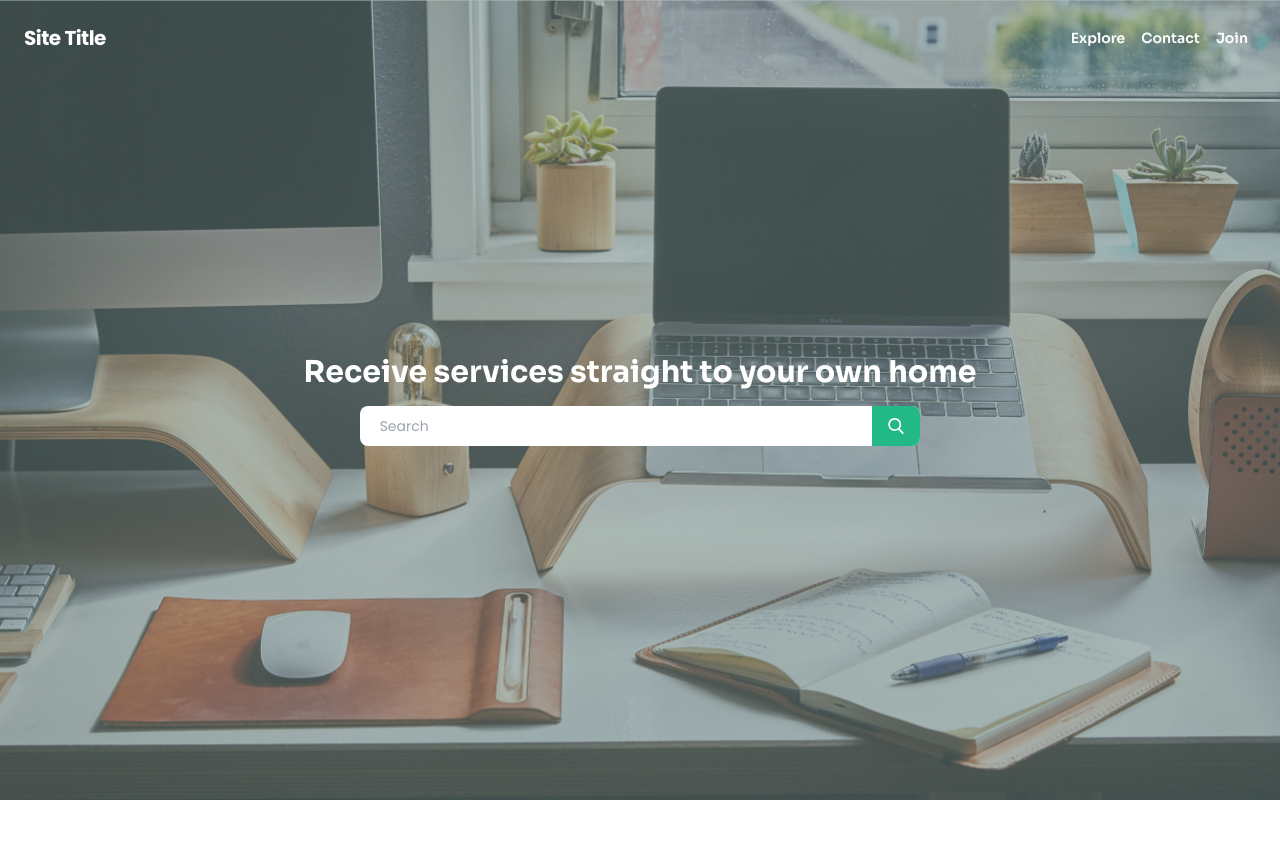
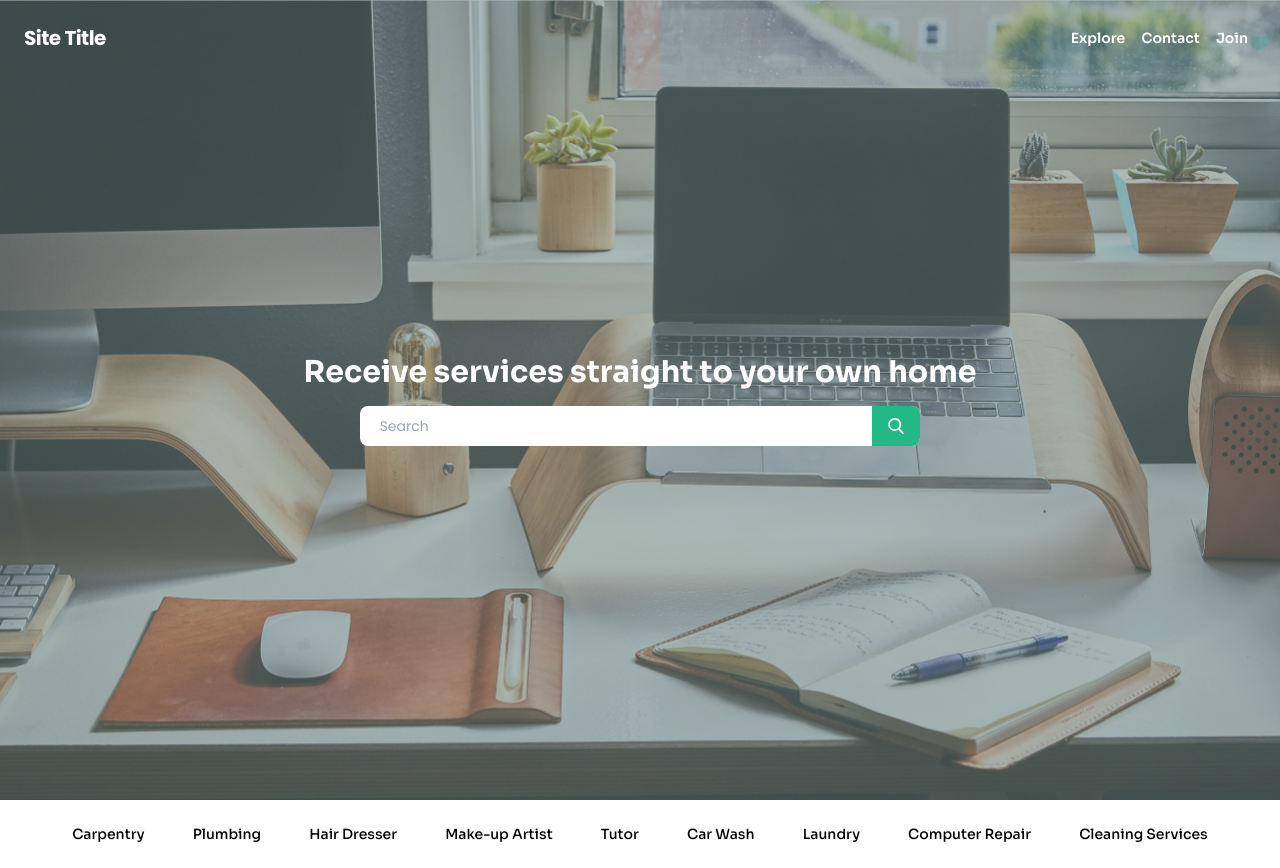
Before and after one commit to ShaneMaglangit/service-board, a Next.js app: page / in a window 1280 px wide. Before the commit the page ends 800 px from the top, so only its background shows below. Built offline with nearby package versions, Linux system fonts and the light colour scheme.

Commit message:
Added category bar

```diff
--- /dev/null
+++ b/pages/components/CategoryBar.js
@@ -0,0 +1,12 @@
+
+const CategoryBar = () => {
+    var categories = ["Carpentry", "Plumbing", "Hair Dresser", "Make-up Artist", "Tutor", "Car Wash", "Laundry", "Computer Repair", "Cleaning Services"]
+
+    return(
+        <ul className="w-full flex justify-evenly p-6 font-display text-sm font-medium">
+            {categories.map((category) => <li>{category}</li>)}
+        </ul>
+    )
+}
+
+export default CategoryBar
--- a/pages/components/Header.js
+++ b/pages/components/Header.js
@@ -1,4 +1,5 @@
 import Navbar from "./Navbar.js"
+import Search from "./Search.js"
 
 const headerStyle = {
     backgroundImage: `url("./header.png")`,
@@ -19,14 +20,7 @@ const Header = () => {
                     {/* Header text */}
                     <h1 className="text-3xl text-white font-bold font-display text-center">Receive services straight to your own home</h1>
                     {/* Search bar */}
-                    <div class="w-10/12 relative mx-auto text-gray-600 mt-4">
-                        <input class="w-full bg-white h-10 px-5 pr-16 rounded-lg text-sm focus:outline-none" type="search" name="search" placeholder="Search" />
-                        <button type="submit" class="absolute right-0 top-0 rounded-r-lg px-4 bg-accent h-full">
-                            <svg class="text-white h-4 w-4 fill-current" xmlns="http://www.w3.org/2000/svg" version="1.1" id="Capa_1" x="0px" y="0px" viewBox="0 0 56.966 56.966" width="512px" height="512px">
-                                <path d="M55.146,51.887L41.588,37.786c3.486-4.144,5.396-9.358,5.396-14.786c0-12.682-10.318-23-23-23s-23,10.318-23,23  s10.318,23,23,23c4.761,0,9.298-1.436,13.177-4.162l13.661,14.208c0.571,0.593,1.339,0.92,2.162,0.92  c0.779,0,1.518-0.297,2.079-0.837C56.255,54.982,56.293,53.08,55.146,51.887z M23.984,6c9.374,0,17,7.626,17,17s-7.626,17-17,17  s-17-7.626-17-17S14.61,6,23.984,6z" />
-                            </svg>
-                        </button>
-                    </div>
+                    <Search width="w-10/12" margin="mt-4" />
                 </div>
             </div>
         </>
--- a/pages/index.js
+++ b/pages/index.js
@@ -1,6 +1,7 @@
 import Head from "next/head"
 import Navbar from "./components/Navbar.js"
 import Header from "./components/Header.js"
+import CategoryBar from "./components/CategoryBar.js"
 
 const Index = () => (
   <div className="container">
@@ -11,6 +12,7 @@ const Index = () => (
 
     <main className="container min-h-screen">
       <Header />
+      <CategoryBar />
     </main>
   </div>
 )
```
